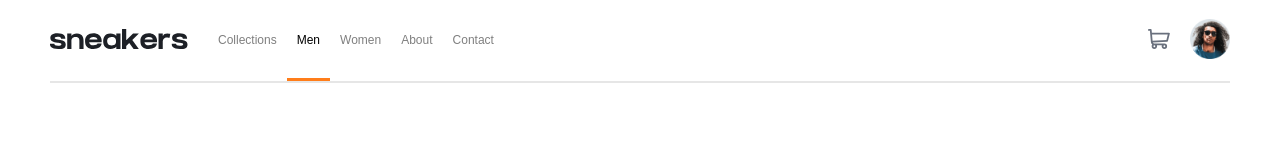
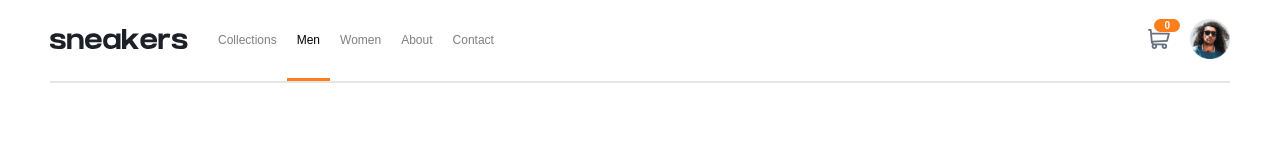
Before and after one commit to Timi-Leyin/ecommerce-product-page, a React (Vite) app: page / in a window 1280 px wide. Shown: the top 145 px of the page. Built offline with nearby package versions, Linux system fonts and the light colour scheme.

Commit message:
Finish Carting system

```diff
--- a/src/App.tsx
+++ b/src/App.tsx
@@ -1,15 +1,33 @@
 
-import { Fragment } from 'react';
+import { Fragment, useState } from 'react';
 // import Cart from './Components/Cart/Cart';
 import Product from './Components/Product/Product';
 import Header from './Layouts/Header/Header';
 import './Styles/global.scss'
 
+
+type QuantityFn = (type:string)=> void
+export interface TypeCart {
+  quantity:number,
+  price:number
+}
+
 function App() {
+  let [quantity,changeQuantity] = useState(0);
+  let [cart,setCart] = useState<TypeCart>({quantity:0,price:0})
+const addToCart = ()=>{
+  setCart({...cart,quantity,price:125})
+  console.log(cart)
+}
+
+    const setQuantity:QuantityFn = (type)=>{
+        if(type == 'minus') changeQuantity(quantity>=1 ? quantity-1: 0)
+        if(type == 'plus')  changeQuantity(quantity+1)
+    }
   return (
     <Fragment>
-   <Header />
-   <Product />
+   <Header cart={cart} setCart={setCart} />
+   <Product quantity={quantity} setQuantity={setQuantity} onAddToCart={addToCart} />
     </Fragment>
   );
 }
--- a/src/Components/Cart/Cart.tsx
+++ b/src/Components/Cart/Cart.tsx
@@ -1,17 +1,20 @@
 import './cart.scss'
 import cartIcon from '../../Assets/images/icon-cart.svg';
 import iconDelete from '../../Assets/images/icon-delete.svg'
-import { Fragment, useState } from 'react'
+import { Dispatch, Fragment, SetStateAction, useState } from 'react'
+import { TypeCart } from '../../App';
+import thumbnail from '../../Assets/images/image-product-1-thumbnail.jpg'
 
 
 
 
-const Cart = () => {
+const Cart = ({cart,setCart}:{cart:TypeCart,setCart:Dispatch<SetStateAction<TypeCart>>}) => {
   const [cartStatus,changeCartStatus] = useState(false)
+//   console.log(cart)
   return (
     <Fragment>
 
-<div className="cart cursor-pointer" onClick={()=> changeCartStatus(!cartStatus)}><img src={cartIcon} alt="cart icon" /></div>
+<div className="cart cursor-pointer" data-q={cart.quantity} onClick={()=> changeCartStatus(!cartStatus)}><img src={cartIcon} alt="cart icon" /></div>
 
 
        {
@@ -20,26 +23,36 @@ const Cart = () => {
             <h3 className="head">Cart</h3>
 
             <div className="cart-items">
-               <p className="isEmpty small">Your Cart is Empty.</p>
 
 
-               {/* <div className="cart-item">
-                   <div className="thumbnail"></div>
+               {
+                   cart.quantity !=0 ? (
+                    <div className="cart-item">
+                    <div className="thumbnail"><img src={thumbnail} /></div>
                     <div className="info">
                  <p className="name">Autum Limited Edition... </p>
-                <p className='amount small'><span className="price">$125.00 </span>
-                <span role={'img'}>&times;</span>
-                <b className="total"> $375.99</b>
+                 <p className='amount small'><span className="price">${cart.price} </span>
+                 <span role={'img'}>&times; </span>
+                 <span>{cart.quantity} </span>
+                 <b className="total"> ${cart.quantity * cart.price}</b>
 
                  </p>
                     </div>
-                   <div className="delete">
+                    <div className="delete cursor-pointer" onClick={()=>setCart({...cart,quantity:0})}>
                         <img src={iconDelete} alt="" />
                     </div>
-               </div> */}
                 </div>
 
-            {/* <button className="checkout-btn cursor-pointer" >Checkout</button> */}
+                   ) : (
+               <p className="isEmpty small">Your Cart is Empty.</p>
+
+                   )
+               }
+            </div>
+
+           {cart.quantity && (
+                <button className="checkout-btn cursor-pointer" >Checkout</button>
+           )}
         </div>
            )
        }
--- a/src/Components/Cart/cart.scss
+++ b/src/Components/Cart/cart.scss
@@ -1,8 +1,8 @@
 #cart{
-    position: fixed;
+    position: absolute;
     z-index:1;
     right:5%;
-    top:5%;
+    top:50%;
     background: #fff;
     // padding:10px;
     width: 350px;
@@ -42,6 +42,12 @@
                 height:50px;
                 border-radius:10px;
                 background-color: #eee;
+                img{
+                    width:100%;
+                    height:100%;
+                    border-radius: inherit;
+                    object-fit: cover;
+                }
             }
         }
     }
--- a/src/Components/Product/Product.tsx
+++ b/src/Components/Product/Product.tsx
@@ -16,17 +16,11 @@ import productImage4 from '../../Assets/images/image-product-4.jpg'
 
 
 
-type QuantityFn = (type:string)=> void
 
 type ImageSlide = ()=> void
 
-const ProductQuantity=()=>{
-    let [quantity,changeQuantity] = useState(0);
+const ProductQuantity=({quantity,setQuantity,onAddToCart}:{quantity:any,setQuantity:any,onAddToCart:any})=>{
 
-    const setQuantity:QuantityFn = (type)=>{
-        if(type == 'minus') changeQuantity(quantity>=1 ? quantity-1: 0)
-        if(type == 'plus')  changeQuantity(quantity+1)
-    }
     return(
         <div className="product-actions">
 
@@ -36,7 +30,7 @@ const ProductQuantity=()=>{
         <span className="plus-quantity cursor-pointer" onClick={()=> setQuantity('plus')}><img src={iconPlus} alt="plus product quantity" /></span>
     </div>
 
-     <button className='add-cart-btn' disabled={quantity < 1 && true }>
+     <button className='add-cart-btn' onClick={onAddToCart} disabled={quantity < 1 && true }>
          <span><img src={iconCart} alt="" /></span>
 <span>Add to cart</span>
      </button>
@@ -46,7 +40,7 @@ const ProductQuantity=()=>{
 }
 
 // PRODUCT INFO
-export const ProductInfo = () => {
+export const ProductInfo = ({quantity,setQuantity,onAddToCart}:{quantity:any,setQuantity:any,onAddToCart:any}) => {
   return (
     <div className="product_information">
   <div>
@@ -66,7 +60,7 @@ export const ProductInfo = () => {
         </div>
 
 
-   <ProductQuantity />
+   <ProductQuantity quantity={quantity} setQuantity={setQuantity} onAddToCart={onAddToCart}/>
 
     </div>
   )
@@ -138,11 +132,11 @@ export const ProductDisplay = () => {
 
 
 
-const Product = () => {
+const Product = ({quantity,setQuantity,onAddToCart}:{quantity:any,setQuantity:any,onAddToCart:any}) => {
   return (
    <section id="product">
      <ProductDisplay />
-     <ProductInfo />
+     <ProductInfo quantity={quantity} setQuantity={setQuantity} onAddToCart={onAddToCart} />
    </section>
   )
 }
--- a/src/Layouts/Header/Header.tsx
+++ b/src/Layouts/Header/Header.tsx
@@ -1,11 +1,12 @@
 import './header.scss';
 import logo from '../../Assets/images/logo.svg';
 import avatar from '../../Assets/images/image-avatar.png';
-import { useState } from 'react';
+import { Dispatch, SetStateAction, useState } from 'react';
 import Cart from '../../Components/Cart/Cart';
+import { TypeCart } from '../../App';
 // import { CartToggler } from '../../Components/Cart/Cart';
 
-const Header = () => {
+const Header = ({cart,setCart}:{cart:TypeCart,setCart:Dispatch<SetStateAction<TypeCart>>}) => {
   return (
     <div id="header">
 <div className="header-main">
@@ -31,7 +32,7 @@ const Header = () => {
 
 
 <div className="header_action">
-  <Cart />
+  <Cart cart={cart} setCart={setCart} />
 <div className="profile"><img src={avatar} alt="Avatar Image" width={40} /></div>
 </div>
 
--- a/src/Layouts/Header/header.scss
+++ b/src/Layouts/Header/header.scss
@@ -44,5 +44,21 @@
     display: flex;
     align-items: center;
     gap:0 20px;
+    .cart{
+        position: relative;
+        &:before{
+            content:attr(data-q);
+        // @extend .small;
+        font-size:10px;
+        position: absolute;
+        border-radius: 10px;;
+        top:-10px;
+        right:-10px;
+        padding:1px 10px;
+        font-weight:bold;
+        color:#fff;
+        background:var(--primary-color)
+    }
 }
 }
+}
```
Lines whose indentation alone changed are shown as unchanged.
